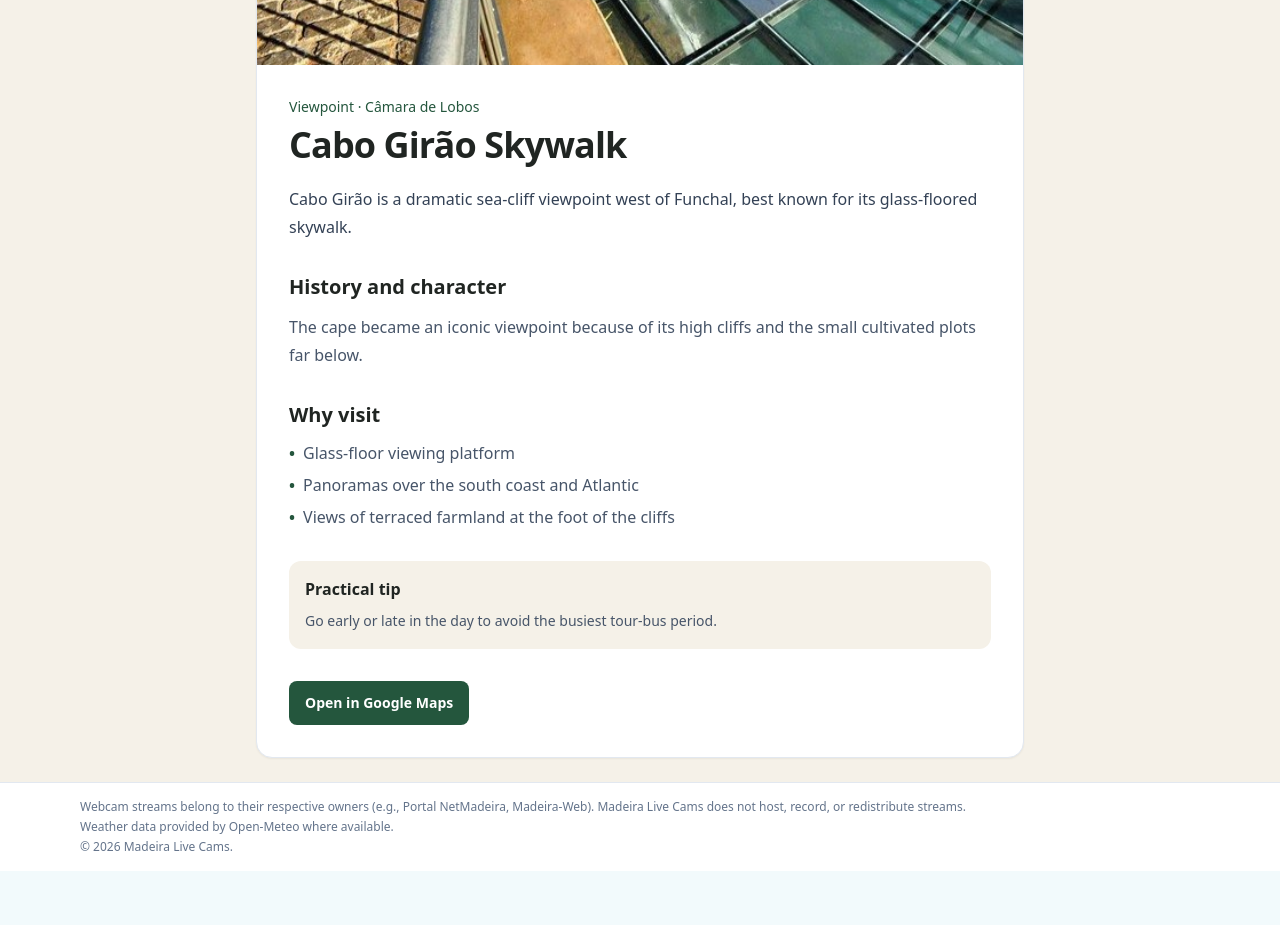
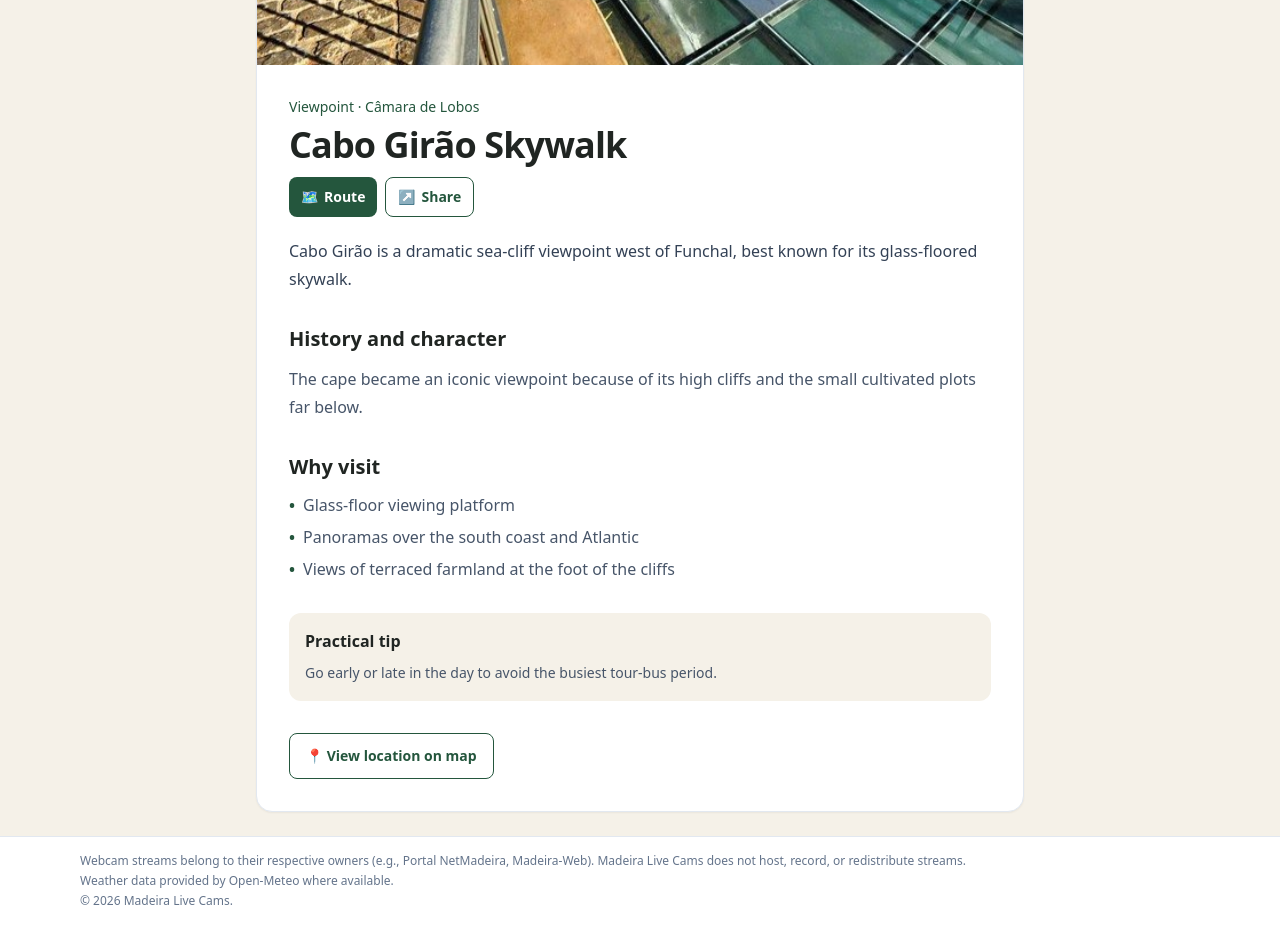
Before and after one commit to pampito89/madeira-live-cams, a Next.js app: page /explore/cabo-girao-skywalk in a window 1280 px wide. Shown: the part 500-1425 px from the top of the page. Before the commit the page ends 1371 px from the top, so only its background shows below. Built offline with nearby package versions, Linux system fonts and the light colour scheme.

Commit message:
Add parking navigation destinations

```diff
--- a/pages/explore/[slug].tsx
+++ b/pages/explore/[slug].tsx
@@ -1,3 +1,4 @@
+import { useState } from 'react';
 import type { GetStaticPaths, GetStaticProps } from 'next';
 import Head from 'next/head';
 import Image from 'next/image';
@@ -15,15 +16,155 @@ type LocationPageProps = {
   location: Location;
 };
 
-function mapUrl(query: string) {
+type NavigationDestination = {
+  latitude: number;
+  longitude: number;
+};
+
+const navigationDestinations: Record<string, NavigationDestination> = {
+  'cristo-rei': {
+    latitude: 32.6395228,
+    longitude: -16.8516118,
+  },
+  'monte-palace-tropical-garden': {
+    latitude: 32.6748547,
+    longitude: -16.9005373,
+  },
+  funchal: {
+    latitude: 32.6476583,
+    longitude: -16.9033456,
+  },
+  'mercado-dos-lavradores': {
+    latitude: 32.6476583,
+    longitude: -16.9033456,
+  },
+  'pico-ruivo': {
+    latitude: 32.7649509,
+    longitude: -16.9208276,
+  },
+  'levada-nova-levada-do-moinho': {
+    latitude: 32.6896838,
+    longitude: -17.0916296,
+  },
+  'calheta-beach': {
+    latitude: 32.717068,
+    longitude: -17.169304,
+  },
+  'praia-do-porto-do-seixal': {
+    latitude: 32.8227967,
+    longitude: -17.1023316,
+  },
+  'porto-moniz-natural-pools': {
+    latitude: 32.866443,
+    longitude: -17.1684326,
+  },
+};
+
+function googleMapsLocationUrl(query: string) {
   return `https://www.google.com/maps/search/?api=1&query=${encodeURIComponent(
     query,
   )}`;
 }
 
+function googleMapsDirectionsUrl(destination: string) {
+  return `https://www.google.com/maps/dir/?api=1&destination=${encodeURIComponent(
+    destination,
+  )}&travelmode=driving`;
+}
+
+function wazeNavigationUrl(destination: string, usesCoordinates: boolean) {
+  if (usesCoordinates) {
+    return `https://www.waze.com/ul?ll=${encodeURIComponent(
+      destination,
+    )}&navigate=yes`;
+  }
+
+  return `https://www.waze.com/ul?q=${encodeURIComponent(
+    destination,
+  )}&navigate=yes`;
+}
+
 export default function LocationPage({ location }: LocationPageProps) {
   const { locale, messages } = useMessages();
   const displayLocation = getLocalizedLocation(location, locale);
+
+  const [isNavigationOpen, setIsNavigationOpen] = useState(false);
+  const [shareStatus, setShareStatus] = useState<'idle' | 'copied'>('idle');
+
+  const navigationDestination =
+    navigationDestinations[displayLocation.slug];
+
+  const navigationQuery = navigationDestination
+    ? `${navigationDestination.latitude},${navigationDestination.longitude}`
+    : displayLocation.mapQuery;
+
+  const pageUrl =
+    typeof window !== 'undefined'
+      ? window.location.href
+      : `https://madeiralivecams.com/explore/${displayLocation.slug}`;
+
+  const locationText =
+    locale === 'uk'
+      ? {
+          route: 'Маршрут',
+          share: 'Поділитися',
+          copied: 'Скопійовано',
+          closeRoute: 'Закрити вибір маршруту',
+          close: 'Закрити',
+          map: '📍 Відкрити точку на карті',
+          shareText: `Подивіться ${displayLocation.name} на Madeira Live Cams`,
+        }
+      : {
+          route: 'Route',
+          share: 'Share',
+          copied: 'Copied',
+          closeRoute: 'Close route options',
+          close: 'Close',
+          map: '📍 View location on map',
+          shareText: `See ${displayLocation.name} on Madeira Live Cams`,
+        };
+
+  const handleShare = async () => {
+    const shareData = {
+      title: `${displayLocation.name} | Madeira Live Cams`,
+      text: locationText.shareText,
+      url: pageUrl,
+    };
+
+    try {
+      if (navigator.share) {
+        await navigator.share(shareData);
+        return;
+      }
+
+      await navigator.clipboard.writeText(pageUrl);
+      setShareStatus('copied');
+
+      window.setTimeout(() => {
+        setShareStatus('idle');
+      }, 2000);
+    } catch (error) {
+      if (error instanceof DOMException && error.name === 'AbortError') {
+        return;
+      }
+
+      try {
+        await navigator.clipboard.writeText(pageUrl);
+        setShareStatus('copied');
+
+        window.setTimeout(() => {
+          setShareStatus('idle');
+        }, 2000);
+      } catch {
+        window.prompt(
+          locale === 'uk'
+            ? 'Скопіюйте це посилання:'
+            : 'Copy this link:',
+          pageUrl,
+        );
+      }
+    }
+  };
 
   return (
     <Layout>
@@ -51,6 +192,7 @@ export default function LocationPage({ location }: LocationPageProps) {
       <main className="page-shell">
         <Link
           href="/cameras"
+          locale={locale}
           className="inline-flex text-sm font-medium text-ocean hover:underline"
         >
           {messages.location.back}
@@ -73,9 +215,84 @@ export default function LocationPage({ location }: LocationPageProps) {
               {displayLocation.category} · {displayLocation.area}
             </p>
 
-            <h1 className="mt-2 text-3xl font-semibold tracking-tight text-navy sm:text-4xl">
-              {displayLocation.name}
-            </h1>
+            <div className="mt-2">
+              <h1 className="text-3xl font-semibold tracking-tight text-navy sm:text-4xl">
+                {displayLocation.name}
+              </h1>
+
+              <div className="mt-3 flex flex-wrap gap-2">
+                <div className="relative">
+                  <button
+                    type="button"
+                    onClick={() =>
+                      setIsNavigationOpen((current) => !current)
+                    }
+                    aria-label={locationText.route}
+                    aria-expanded={isNavigationOpen}
+                    title={locationText.route}
+                    className="inline-flex h-10 items-center justify-center gap-1.5 whitespace-nowrap rounded-lg bg-ocean px-3 text-sm font-semibold text-white transition hover:bg-forest focus:outline-none focus:ring-2 focus:ring-ocean focus:ring-offset-2"
+                  >
+                    <span aria-hidden="true">🗺️</span>
+                    <span>{locationText.route}</span>
+                  </button>
+
+                  {isNavigationOpen && (
+                    <div className="absolute left-0 top-12 z-20 w-48 overflow-hidden rounded-xl border border-slate-200 bg-white p-1.5 shadow-xl">
+                      <a
+                        href={googleMapsDirectionsUrl(navigationQuery)}
+                        target="_blank"
+                        rel="noopener noreferrer"
+                        onClick={() => setIsNavigationOpen(false)}
+                        className="flex items-center gap-2 rounded-lg px-3 py-2.5 text-sm font-semibold text-navy transition hover:bg-panel hover:text-ocean"
+                      >
+                        <span aria-hidden="true">🗺️</span>
+                        Google Maps
+                      </a>
+
+                      <a
+                        href={wazeNavigationUrl(
+                          navigationQuery,
+                          Boolean(navigationDestination),
+                        )}
+                        target="_blank"
+                        rel="noopener noreferrer"
+                        onClick={() => setIsNavigationOpen(false)}
+                        className="flex items-center gap-2 rounded-lg px-3 py-2.5 text-sm font-semibold text-navy transition hover:bg-panel hover:text-ocean"
+                      >
+                        <span aria-hidden="true">🚗</span>
+                        Waze
+                      </a>
+
+                      <button
+                        type="button"
+                        onClick={() => setIsNavigationOpen(false)}
+                        aria-label={locationText.closeRoute}
+                        className="flex w-full items-center gap-2 rounded-lg px-3 py-2 text-left text-xs font-medium text-slate-500 transition hover:bg-slate-100 hover:text-navy"
+                      >
+                        <span aria-hidden="true">×</span>
+                        {locationText.close}
+                      </button>
+                    </div>
+                  )}
+                </div>
+
+                <button
+                  type="button"
+                  onClick={handleShare}
+                  aria-label={locationText.share}
+                  title={locationText.share}
+                  className="inline-flex h-10 items-center justify-center gap-1.5 whitespace-nowrap rounded-lg border border-ocean bg-white px-3 text-sm font-semibold text-ocean transition hover:bg-ocean hover:text-white focus:outline-none focus:ring-2 focus:ring-ocean focus:ring-offset-2"
+                >
+                  <span aria-hidden="true">↗</span>
+
+                  <span>
+                    {shareStatus === 'copied'
+                      ? locationText.copied
+                      : locationText.share}
+                  </span>
+                </button>
+              </div>
+            </div>
 
             <p className="mt-5 text-base leading-7 text-slate-700">
               {displayLocation.article.intro}
@@ -102,6 +319,7 @@ export default function LocationPage({ location }: LocationPageProps) {
                     <span className="font-bold text-ocean" aria-hidden="true">
                       •
                     </span>
+
                     <span>{highlight}</span>
                   </li>
                 ))}
@@ -119,12 +337,12 @@ export default function LocationPage({ location }: LocationPageProps) {
             </section>
 
             <a
-              href={mapUrl(displayLocation.mapQuery)}
+              href={googleMapsLocationUrl(displayLocation.mapQuery)}
               target="_blank"
               rel="noopener noreferrer"
-              className="mt-8 inline-flex w-full items-center justify-center rounded-lg bg-ocean px-4 py-3 text-sm font-semibold text-white transition hover:bg-forest sm:w-auto"
+              className="mt-8 inline-flex w-full items-center justify-center rounded-lg border border-ocean bg-white px-4 py-3 text-sm font-semibold text-ocean transition hover:bg-ocean hover:text-white focus:outline-none focus:ring-2 focus:ring-ocean focus:ring-offset-2 sm:w-auto"
             >
-              {messages.location.openMaps}
+              {locationText.map}
             </a>
           </div>
         </article>
```
